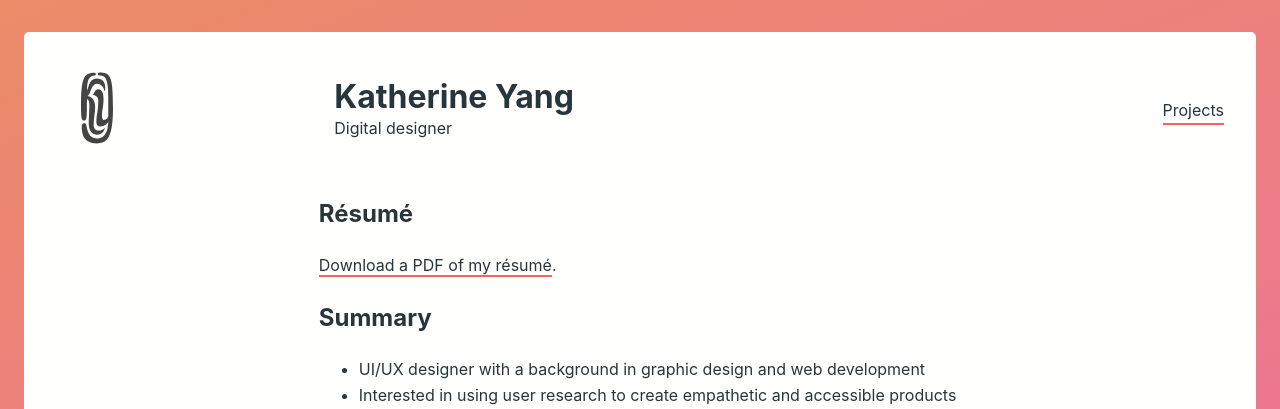
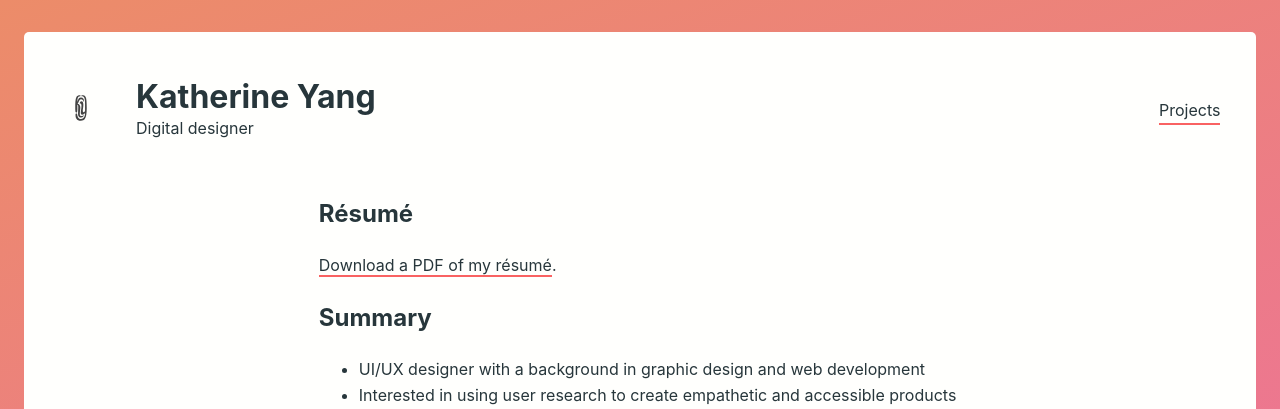
Before and after one commit to kayserifserif/kayserifserif.place, a PHP site: page /resume/index.html in a window 1280 px wide. Shown: the top 409 px of the page. Run offline with PHP 8.4, Linux system fonts and the light colour scheme.

Commit message:
style: left-align bio in header

```diff
--- a/_includes/header.html
+++ b/_includes/header.html
@@ -1,6 +1,6 @@
 <header role="banner" class="banner">
 
-	<a href="/" title="Home"><img class="logo" src="/assets/img/monogram.svg" alt="Logo" width="50" height="87.5"></a>
+	<a href="/" title="Home"><img class="logo" src="/assets/img/monogram.svg" alt="Logo" width="80" height="80"></a>
 
 	<div class="bio">
 		<a href="/" title="Home"><span class="name">Katherine Yang</span></a>
--- a/assets/css/styles.css
+++ b/assets/css/styles.css
@@ -81,6 +81,8 @@ HEADER
 header.banner {
 	grid-area: header;
 	display: grid;
+	grid-template-columns: auto;
+	grid-template-rows: repeat(3, 1fr);
 	grid-template-areas:
 		"logo"
 		"bio"
@@ -91,9 +93,10 @@ header.banner {
 }
 	@media(min-width: 800px) {
 		header.banner {
-			grid-template-areas:
-				"logo bio bio bio nav";
-			justify-content: space-between;
+			grid-template-columns: 80px auto 65px;
+			grid-template-rows: auto;
+			grid-template-areas: "logo bio nav";
+			justify-content: stretch;
 			text-align: left;
 		}
 	}
@@ -104,11 +107,11 @@ header.banner a[href="/"] {
 
 .logo {
 	grid-area: logo;
-	margin: 0 auto 2em;
+	margin: 0 auto;
 }
 	@media(min-width: 800px) {
 		.logo {
-			margin: 0 1em 0;
+			padding: 0 1em 0;
 		}
 	}
 
```
